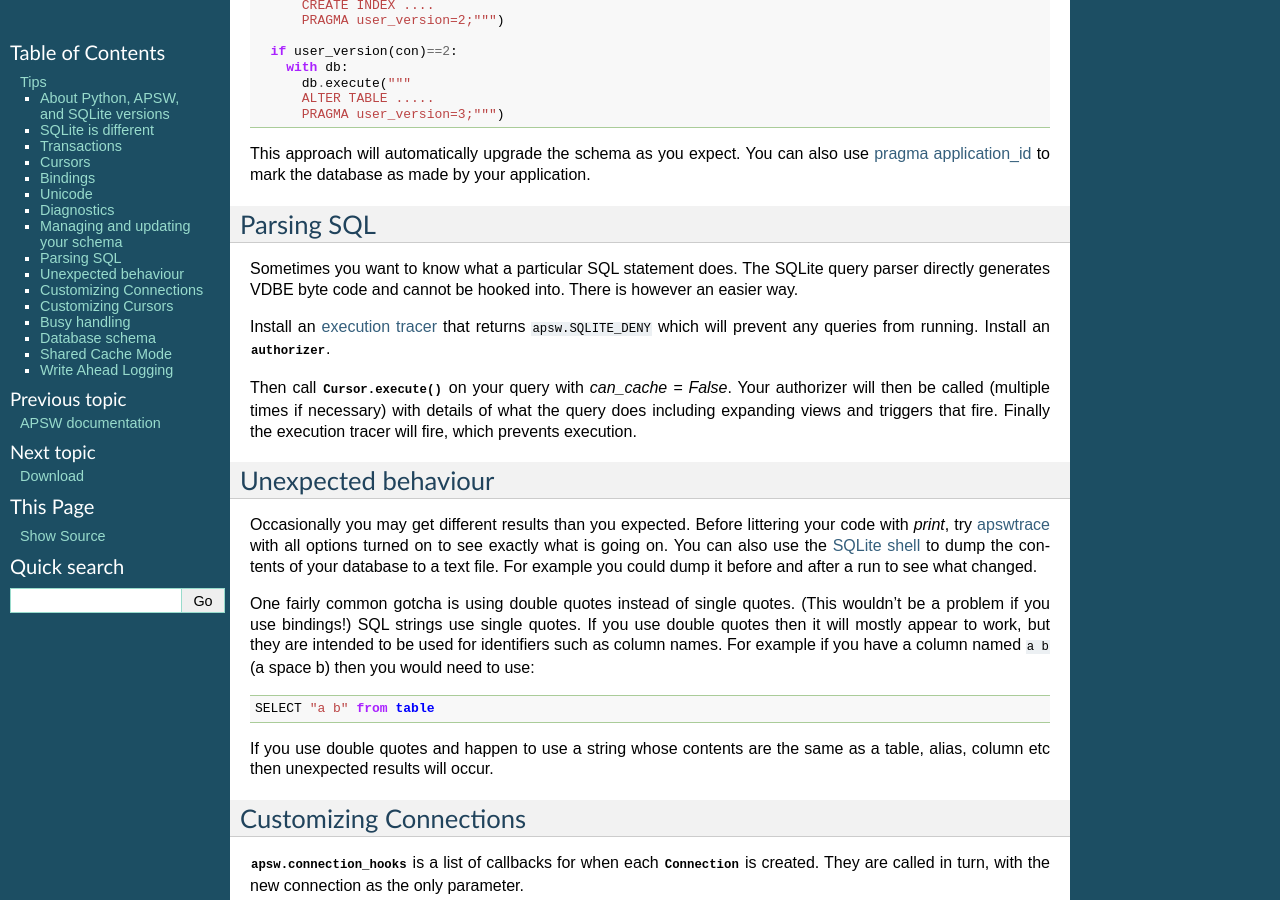
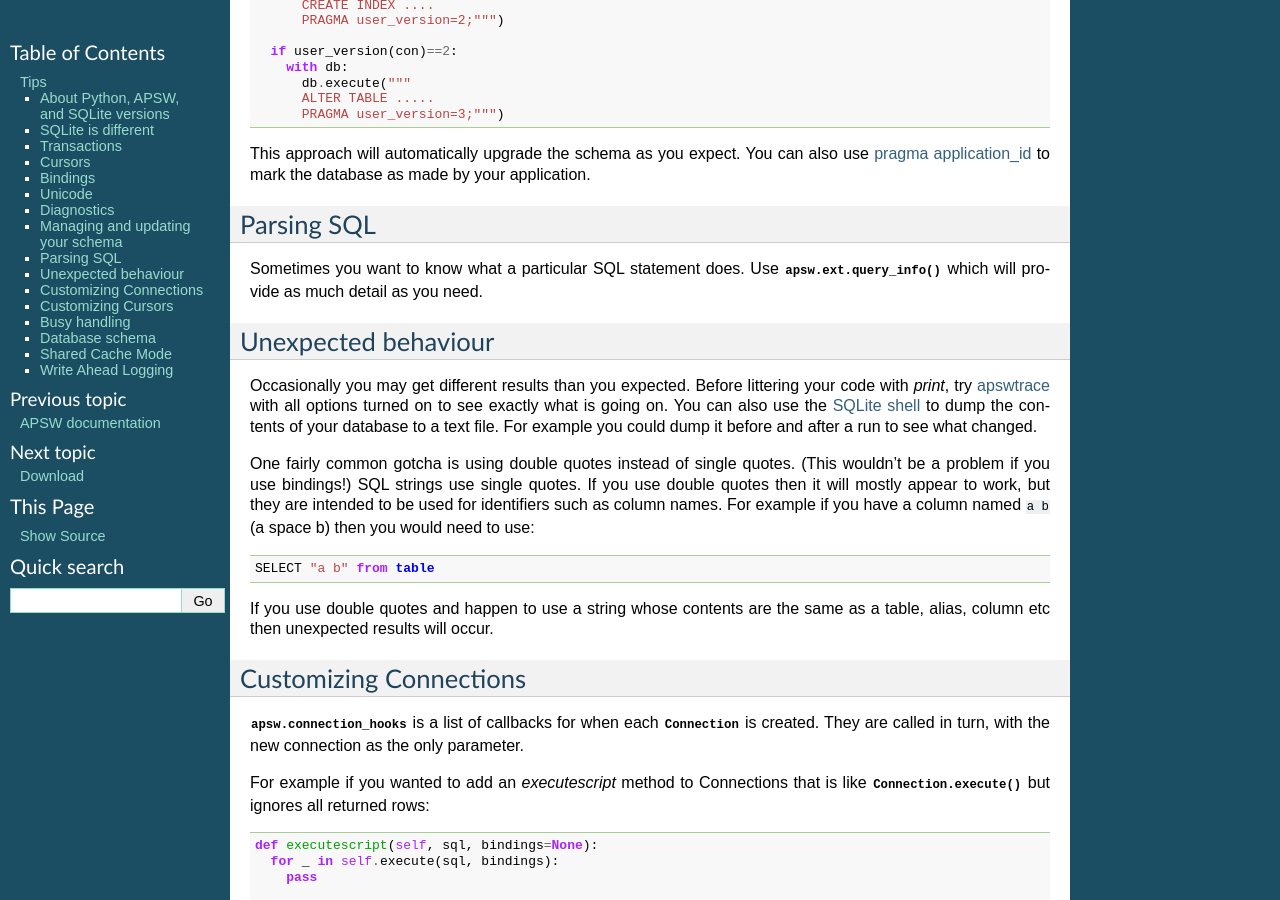
Before and after one commit to rogerbinns/apsw, a Sphinx documentation site: the page built from doc/tips.rst, in a window 1280 px wide and 900 px high, scrolled down 3078 px. Built offline with Sphinx 7.4.7, drawn with Linux system fonts in a browser that asks for light colours; pages that are not in the unit, such as notebooks, are missing from menus; the version number is read from the project's files by our own code.

Commit message:
Updates to authorizer as attribute
See #371

```diff
--- a/doc/exceptions.rst
+++ b/doc/exceptions.rst
@@ -183,7 +183,7 @@
 
 .. exception:: AuthError
 
-  :const:`SQLITE_AUTH`.  :meth:`Authorization <Connection.setauthorizer>` denied.
+  :const:`SQLITE_AUTH`.  :attr:`Authorization <Connection.authorizer>` denied.
 
 Abort/Busy Etc
 ^^^^^^^^^^^^^^
--- a/doc/tips.rst
+++ b/doc/tips.rst
@@ -225,19 +225,9 @@
 Parsing SQL
 ===========
 
-Sometimes you want to know what a particular SQL statement does.  The
-SQLite query parser directly generates VDBE byte code and cannot be
-hooked into.  There is however an easier way.
-
-Install an :ref:`execution tracer <executiontracer>` that returns
-``apsw.SQLITE_DENY`` which will prevent any queries from running.
-Install an :meth:`authorizer <Connection.setauthorizer>`.
-
-Then call :meth:`Cursor.execute` on your query with `can_cache =
-False`.  Your authorizer will then be called (multiple times if
-necessary) with details of what the query does including expanding
-views and triggers that fire.  Finally the execution tracer will fire,
-which prevents execution.
+Sometimes you want to know what a particular SQL statement does.  Use
+:func:`apsw.ext.query_info` which will provide as much detail as you
+need.
 
 Unexpected behaviour
 ====================
--- a/example-code.py
+++ b/example-code.py
@@ -243,14 +243,14 @@
     return apsw.SQLITE_OK  # always allow
 
 
-connection.setauthorizer(authorizer)
+connection.authorizer = authorizer
 #@@CAPTURE
 connection.execute("insert into s values('foo')")
 connection.execute("select str from s limit 1")
 #@@ENDCAPTURE
 
-# Cancel authorizer
-connection.setauthorizer(None)
+# Clear authorizer
+connection.authorizer = None
 
 ###
 ### progress handler (SQLite 3 experimental feature) @@ example-progress-handler
```
Also changed, not shown: doc/execution.rst (+6 -8 lines), 4 other files.
